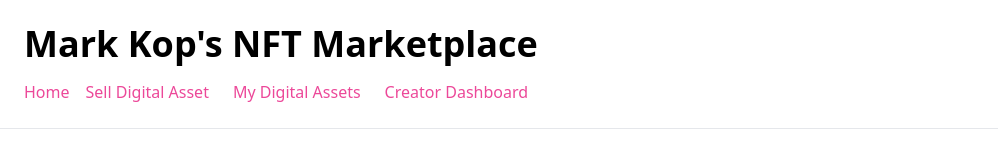
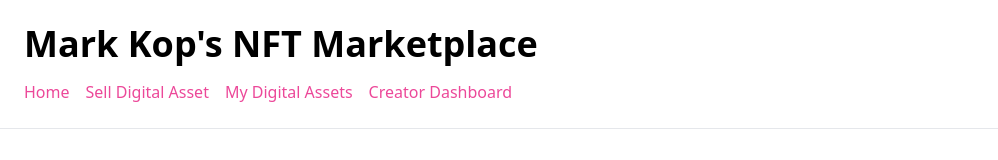
Before and after one commit to CrazyDevTalks/nft-marketplace, a Next.js app: page /create-item in a window 1280 px wide. Shown: the top 160 px of the page, without its empty margins (0-998 px from the left). Built offline with nearby package versions, Linux system fonts and the light colour scheme; no server answers; what ipfs-http-client would draw is missing.

Commit message:
refac: create nav components

```diff
--- /dev/null
+++ b/components/NavBar.js
@@ -0,0 +1,15 @@
+import NavItem from './NavItem'
+
+export default function NavBar () {
+  return (
+    <nav className="border-b p-6">
+    <p className="text-4xl font-bold">{"Mark Kop's NFT Marketplace"}</p>
+    <div className="flex mt-4">
+      <NavItem title="Home" href="/" />
+      <NavItem title="Sell Digital Asset" href="/create-item" />
+      <NavItem title="My Digital Assets" href="/my-assets" />
+      <NavItem title="Creator Dashboard" href="/creator-dashboard" />
+    </div>
+  </nav>
+  )
+}
--- /dev/null
+++ b/components/NavItem.js
@@ -0,0 +1,17 @@
+import PropTypes from 'prop-types'
+import Link from 'next/link'
+
+export default function NavItem ({ title, href }) {
+  return (
+    <Link href={href}>
+      <a className="mr-4 text-pink-500">
+        {title}
+      </a>
+    </Link>
+  )
+}
+
+NavItem.propTypes = {
+  title: PropTypes.string.isRequired,
+  href: PropTypes.string.isRequired
+}
--- a/package.json
+++ b/package.json
@@ -24,9 +24,11 @@
     "next": "12.0.8",
     "react": "17.0.2",
     "react-dom": "17.0.2",
+    "react-hook-form": "^7.24.1",
     "web3modal": "^1.9.5"
   },
   "devDependencies": {
+    "@types/prop-types": "^15.7.4",
     "add": "^2.0.6",
     "autoprefixer": "^10.4.2",
     "eslint": "8.7.0",
@@ -35,9 +37,11 @@
     "eslint-plugin-import": "^2.25.4",
     "eslint-plugin-node": "^11.1.0",
     "eslint-plugin-promise": "^6.0.0",
+    "eslint-plugin-react": "^7.28.0",
     "eslint-plugin-standard": "^5.0.0",
     "hardhat-gas-reporter": "^1.0.7",
     "postcss": "^8.4.5",
+    "prop-types": "^15.8.1",
     "tailwindcss": "^3.0.15"
   }
 }
--- a/pages/_app.js
+++ b/pages/_app.js
@@ -1,38 +1,14 @@
 
 import '../styles/globals.css'
-import Link from 'next/link'
+import NavBar from '../components/NavBar'
 
-function Marketplace ({ Component, pageProps }) {
+function App ({ Component, pageProps }) {
   return (
     <div>
-      <nav className="border-b p-6">
-        <p className="text-4xl font-bold">{"Mark Kop's NFT Marketplace"}</p>
-        <div className="flex mt-4">
-          <Link href="/">
-            <a className="mr-4 text-pink-500">
-              Home
-            </a>
-          </Link>
-          <Link href="/create-item">
-            <a className="mr-6 text-pink-500">
-              Sell Digital Asset
-            </a>
-          </Link>
-          <Link href="/my-assets">
-            <a className="mr-6 text-pink-500">
-              My Digital Assets
-            </a>
-          </Link>
-          <Link href="/creator-dashboard">
-            <a className="mr-6 text-pink-500">
-              Creator Dashboard
-            </a>
-          </Link>
-        </div>
-      </nav>
+      <NavBar/>
       <Component {...pageProps} />
     </div>
   )
 }
 
-export default Marketplace
+export default App
```
Also changed, not shown: .eslintrc.json, 1 other file (tests, documents, lock files or other folders).
